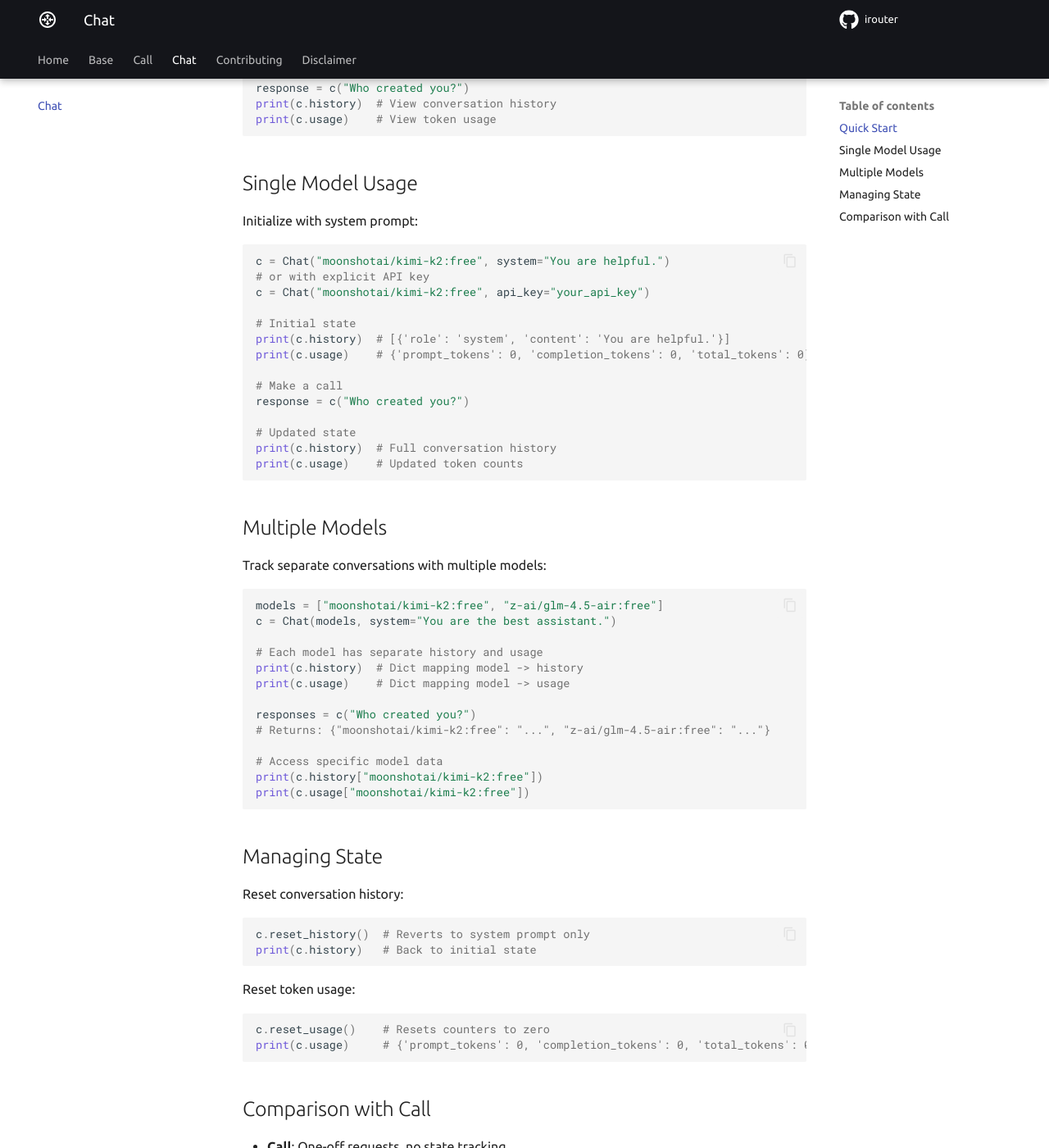
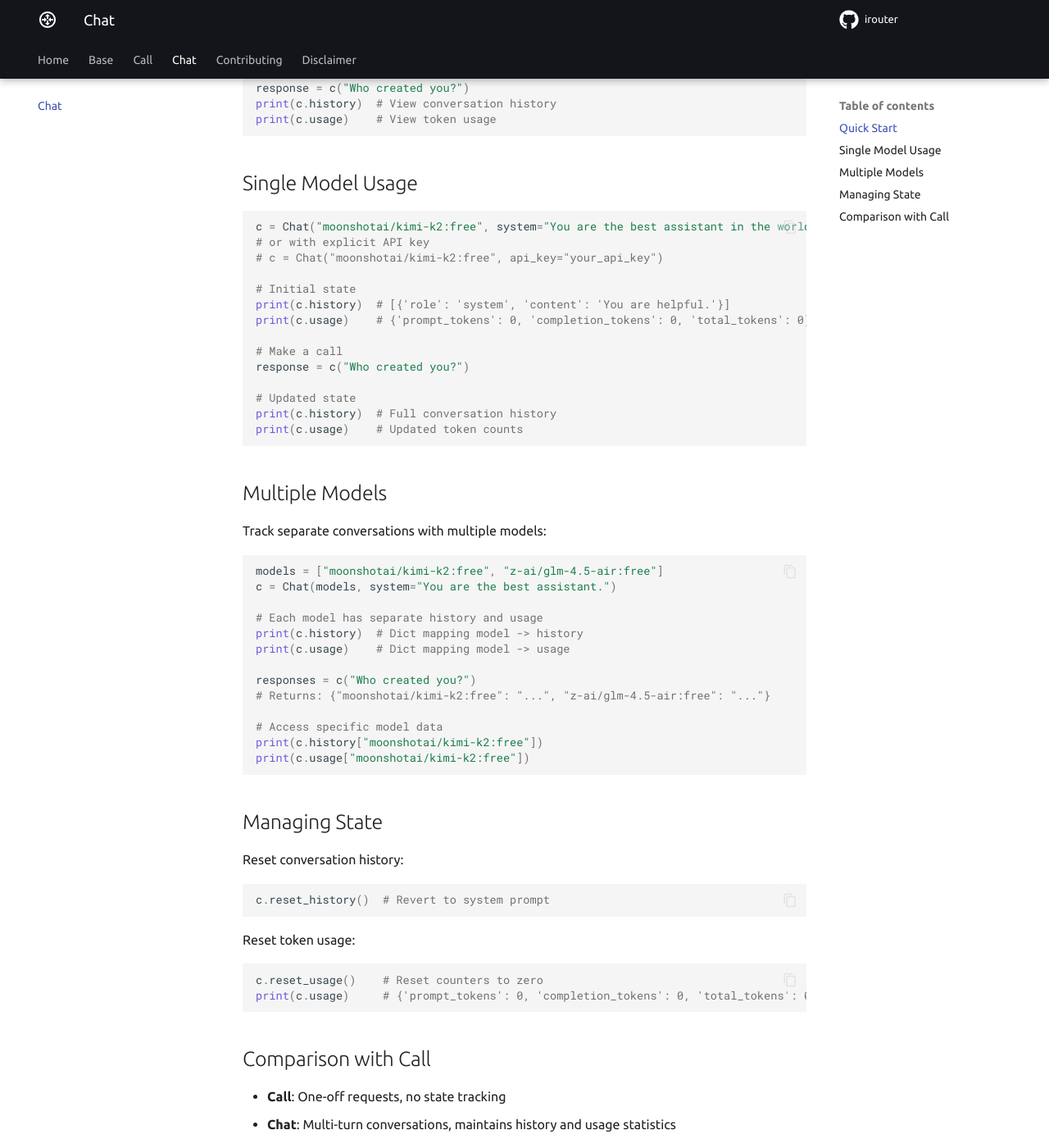
Before and after one commit to CarloLepelaars/irouter, an MkDocs documentation site: the page built from docs/chat.md, in a window 1280 px wide and 1400 px high, scrolled down 390 px. Shown: the whole window at 82% size. Built offline with MkDocs 1.6.1 and Material for MkDocs 9.7.7, drawn with Linux system fonts in a browser that asks for light colours; comment, search, counter and statistics services are not loaded.

Commit message:
ruff. Contributing. chat docs

````diff
--- a/docs/chat.md
+++ b/docs/chat.md
@@ -19,12 +19,10 @@ print(c.usage)    # View token usage
 
 ## Single Model Usage
 
-Initialize with system prompt:
-
 ```python
-c = Chat("moonshotai/kimi-k2:free", system="You are helpful.")
+c = Chat("moonshotai/kimi-k2:free", system="You are the best assistant in the world.")
 # or with explicit API key
-c = Chat("moonshotai/kimi-k2:free", api_key="your_api_key")
+# c = Chat("moonshotai/kimi-k2:free", api_key="your_api_key")
 
 # Initial state
 print(c.history)  # [{'role': 'system', 'content': 'You are helpful.'}]
@@ -63,14 +61,13 @@ print(c.usage["moonshotai/kimi-k2:free"])
 Reset conversation history:
 
 ```python
-c.reset_history()  # Reverts to system prompt only
-print(c.history)   # Back to initial state
+c.reset_history()  # Revert to system prompt
 ```
 
 Reset token usage:
 
 ```python
-c.reset_usage()    # Resets counters to zero
+c.reset_usage()    # Reset counters to zero
 print(c.usage)     # {'prompt_tokens': 0, 'completion_tokens': 0, 'total_tokens': 0}
 ```
 
````
Also changed, not shown: CONTRIBUTING.md (+4 -1 lines), 1 other file.
